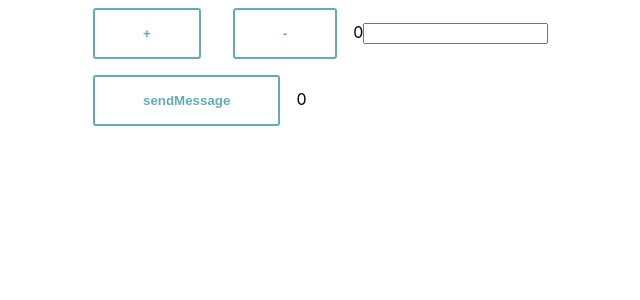
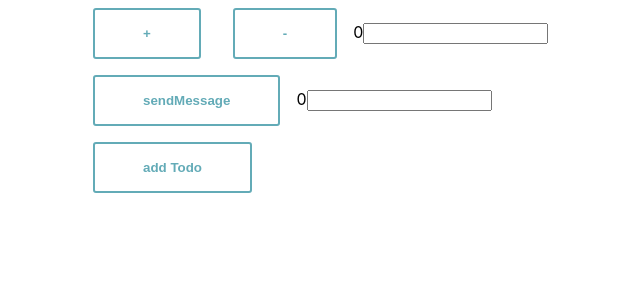
Before and after one commit to BorisRozumnyi/todo, a React (Create React App) app: page / in a window 1280 px wide. Shown: the top 300 px of the page, without its empty margins (307-947 px from the left). Built offline with nearby package versions, Linux system fonts and the light colour scheme; what typesafe-actions would draw is missing.

Commit message:
create the TodoForm component

```diff
--- a/src/App.tsx
+++ b/src/App.tsx
@@ -6,6 +6,7 @@ import { store } from './store';
 import { Counter } from './Counter';
 import { Message } from './components/Message';
 import { ListMessages } from './components/ListMessages';
+import { AddTodo } from './components/TodoForm';
 
 export const App = () => {
   return (
@@ -14,6 +15,7 @@ export const App = () => {
         <Counter />
         <Message />
         <ListMessages />
+        <AddTodo />
       </Container>
     </Provider>
   );
--- /dev/null
+++ b/src/components/TodoForm.tsx
@@ -0,0 +1,23 @@
+import React, { useState } from 'react';
+import { useDispatch, useSelector } from 'react-redux';
+import { Button } from './Button';
+import * as actions from '../actions'
+import { ADD_TODO_ITEM } from '../types';
+
+export const AddTodo = () => {
+  const [todoTitle, setTodoTitle] = useState('');
+  const dispatch = useDispatch();
+
+  const handleChanegeTodoTitle = (e: React.ChangeEvent<HTMLInputElement>) => {
+    setTodoTitle(e.target.value);
+  }
+  const handleAddTodo = () => {
+    dispatch({ type: ADD_TODO_ITEM, payload: todoTitle })
+  }
+  return (
+    <>
+      <input type="text" onChange={handleChanegeTodoTitle} />
+      <Button text='add Todo' handleClick={handleAddTodo} />
+    </>
+  );
+};
```
